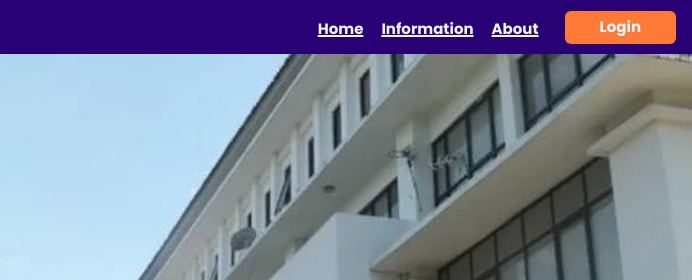
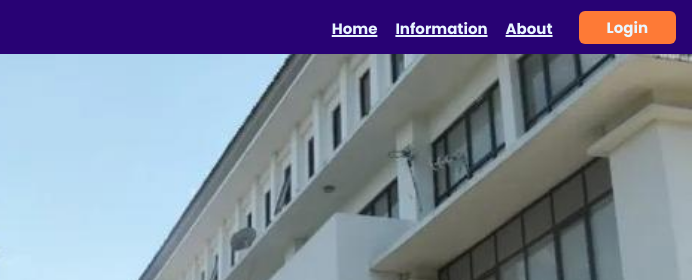
Before and after one commit to muhammadazra4503/disdag, a plain HTML site: page index.html in a window 1280 px wide. Shown: the top 280 px of the page, 588-1280 px from the left. Drawn offline with Linux system fonts and the light colour scheme.

Commit message:
Initial Commit

```diff
--- a/index.html
+++ b/index.html
@@ -20,7 +20,7 @@
                 <li><u style="text-decoration-thickness: 2px">Home</u></li>
                 <li><u style="text-decoration-thickness: 2px">Information</u></li>
                 <li><u style="text-decoration-thickness: 2px">About</u></li>
-                <li class="login">Login</li>
+                <button class="login" onclick="location.href='login.html'">Login</button>
             </ul>
         </div>
     </div>
--- a/styles/styles.css
+++ b/styles/styles.css
@@ -96,15 +96,27 @@ body{
     padding-left: 2px;
 }
 
-.col.col-2-row-1 li.login {
-    padding-left: 35px;
-    padding-right: 35px;
+.col.col-2-row-1 button.login {
+    padding-left: 28px;
+    padding-right: 28px;
     padding-top: 4px;
     padding-bottom: 4px;
     margin-left: 25px;
     margin-right: 14px;
+    font-weight: 700;
+    font-size: 15px;
+    font-family: "Poppins", sans-serif;
     background-color: rgba(254, 122, 54, 1);
+    color: rgba(233, 246, 255, 1);
+    border: none;
     border-radius: 6px;
+}
+
+.col.col-2-row-1 button.login:hover{
+    border: 1px rgba(254, 122, 54, 1);
+    background-color: white;
+    color: rgba(254, 122, 54, 1);
+    transition: background-color 0.2s ease;
 }
 
 .col.col-2-row-1 li:not(.login) {
```
